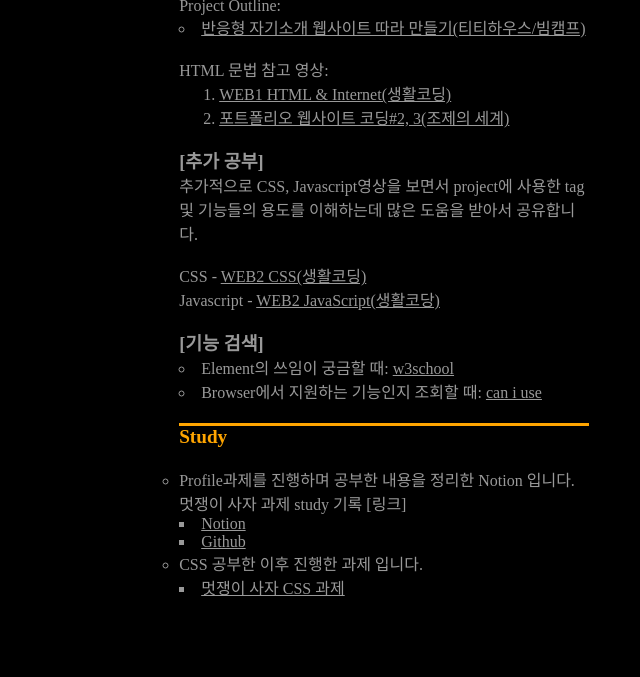
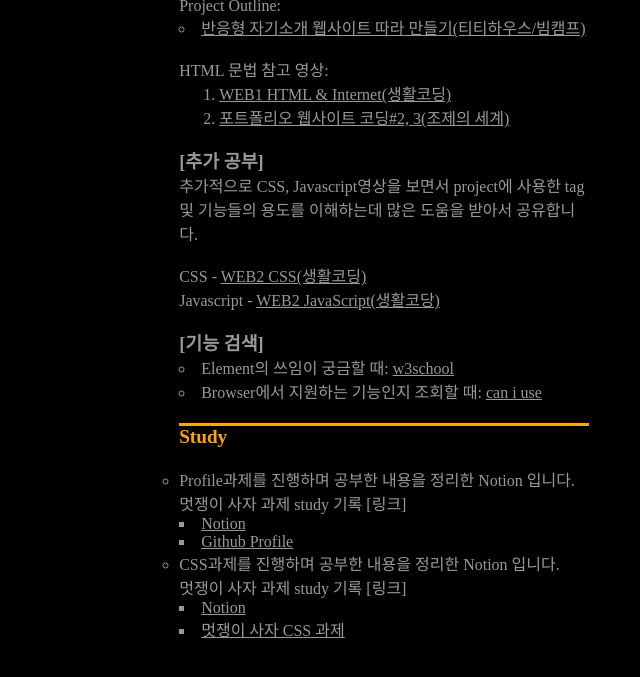
Before and after one commit to HansungJang/Lion_HGU_2024_Jang_profile, a plain HTML site: page index.html in a window 1280 px wide. Shown: the part 3567-4244 px from the top of the page, without its empty margins (640-1280 px from the left). Drawn offline with Linux system fonts and the light colour scheme.

Commit message:
CSS 과제 링크 추가

```diff
--- a/index.html
+++ b/index.html
@@ -273,16 +273,20 @@
                                     멋쟁이 사자 과제 study 기록 [링크]
                                     <ul class="outline-list">
                                         <li class="Reference-link"> <a href="https://even-fowl-553.notion.site/Web-9b0bc2229ac14f669434516150a36032?pvs=4">Notion</a></li>
-                                        <li class="Reference-link"><a href="https://github.com/HansungJang/Lion_HGU_2024_Jang">Github</a></li>
+                                        <li class="Reference-link"><a href="https://github.com/HansungJang/Lion_HGU_2024_Jang">Github Profile</a></li>
                                     </ul>
 
                                 </p>
                             </li>
 
                             <li>
-                                <p>CSS 공부한 이후 진행한 과제 입니다.</p>
+                                <p>
+                                    CSS과제를 진행하며 공부한 내용을 정리한 Notion 입니다.<br>
+                                    멋쟁이 사자 과제 study 기록 [링크] </p>
                                 <ul class="outline-list">
+                                    <li class="Reference-link"><a href="https://even-fowl-553.notion.site/CSS-Github-e37e98bb9b1147f091c866fa93b62333?pvs=4">Notion</a></li>
                                     <li class="Reference-link"><a href="https://hansungjang.github.io/day2-assignment/">멋쟁이 사자 CSS 과제</a></li>
+
                                 </ul>
 
                             </li>
```
